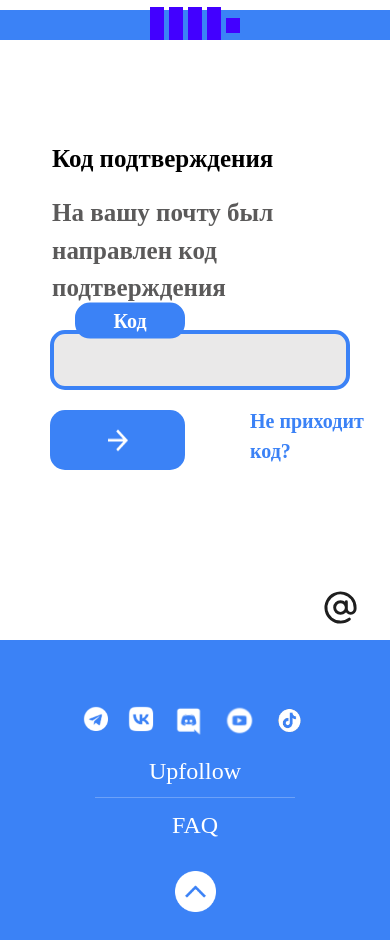
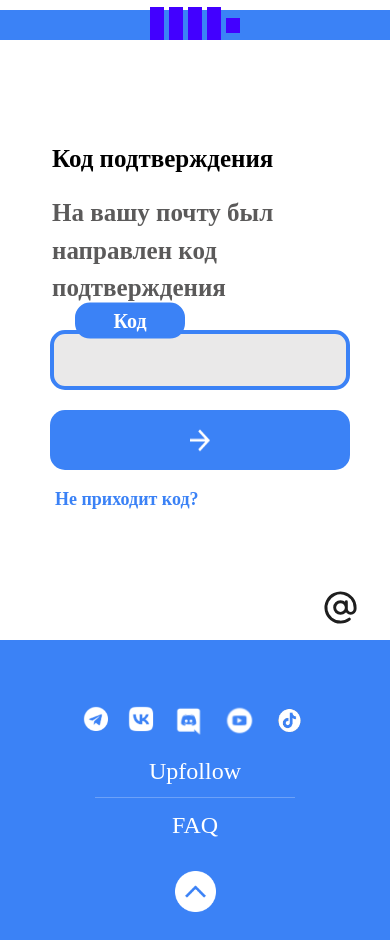
Before and after one commit to OverflowProjectMSP/final, a Vue app in the folder client/: page /EnterCodePage in a window 390 px wide. Shown: the top 940 px of the page. Built offline with nearby package versions, Linux system fonts and the light colour scheme; no server answers; a web font is replaced by a local one.

Commit message:
Правка кнопок в старанице кода

```diff
--- a/client/src/components/Login/EnterCodePage.vue
+++ b/client/src/components/Login/EnterCodePage.vue
@@ -467,8 +467,8 @@ h1 {
 
   .a {
     position: absolute;
-    left: 250px;
-    top: 350px
+    left: 55px;
+    top: 430px
   }
   .input {
     margin-bottom: 40px;
@@ -493,14 +493,6 @@ h1 {
     width: 300px;
   }
 
-  .bt {
-    border-radius: 15px;
-    width: 60px;
-    height: 60px;
-    border: none;
-    cursor: pointer;
-    z-index: 7000;
-  }
 
   .btn-container {
     top: 80px;
@@ -524,6 +516,16 @@ h1 {
     top: 7px;
     right: -280px;
   }
+
+  .bt {
+    border-radius: 15px;
+    width: 300px;
+    height: 60px;
+    border: none;
+    cursor: pointer;
+    z-index: 7000;
+  }
+
   .reg {
     font-family: var(--font-family);
     margin-left: -70px;
@@ -569,14 +571,7 @@ h1 {
     top: 7px;
     right: -250px;
   }
-  .bt {
-    border-radius: 15px;
-    width: 135px;
-    height: 60px;
-    border: none;
-    cursor: pointer;
-    z-index: 7000;
-  }
+
   .login {
     font-family: var(--font-family);
     font-weight: 700;
@@ -592,6 +587,10 @@ h1 {
   .reg {
     font-family: var(--font-family);
     font-weight: 700;
+    font-size: 18px;
+  }
+
+  .a {
     font-size: 18px;
   }
 }
```
